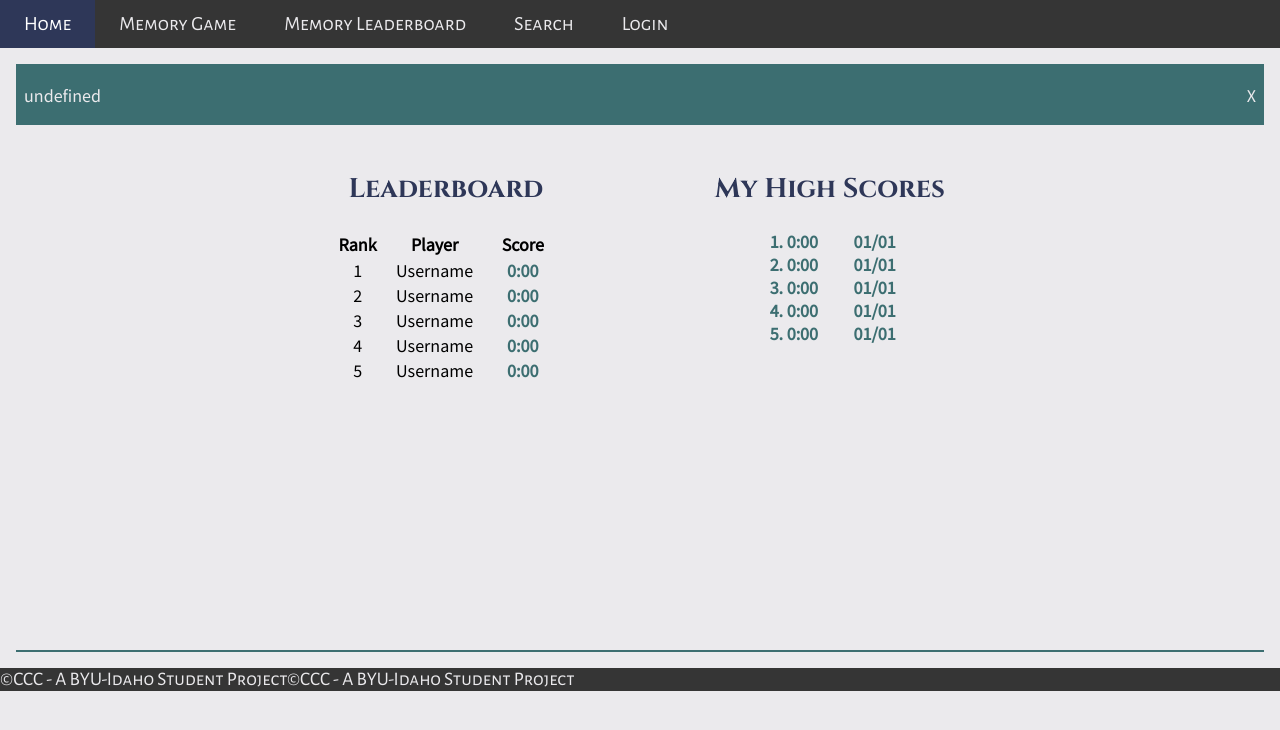
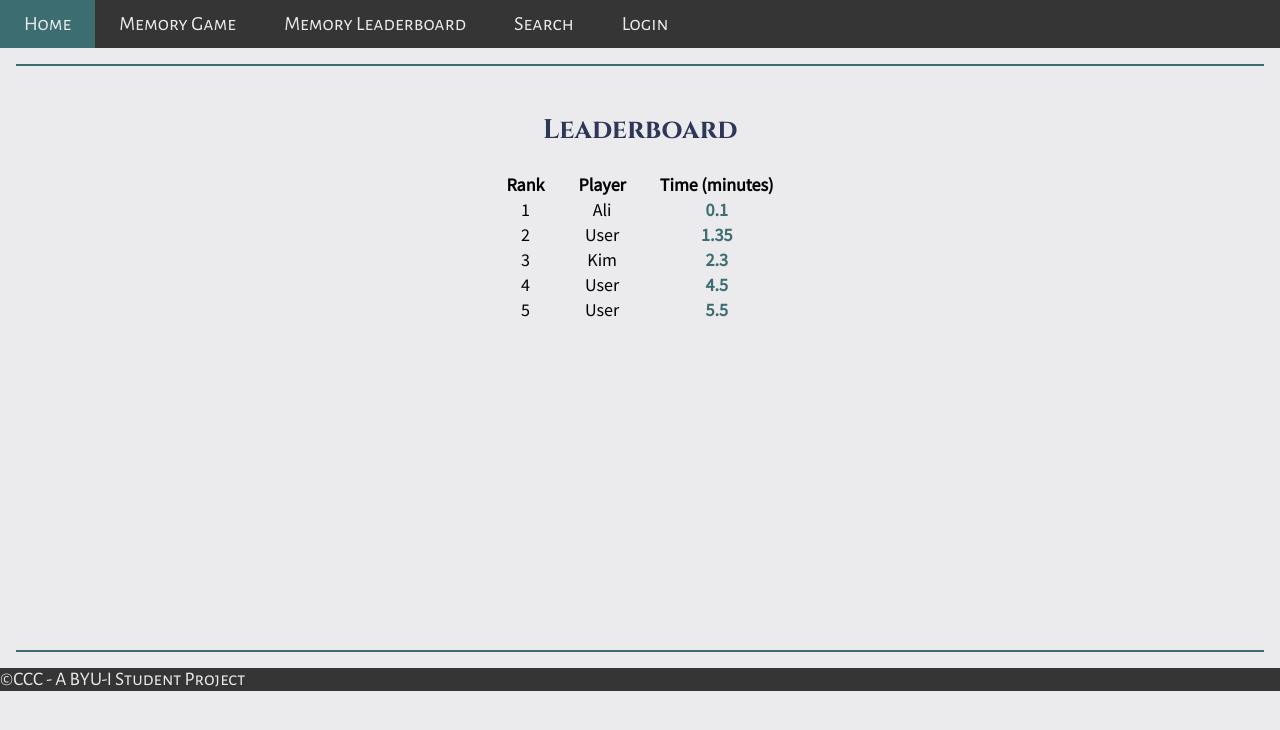
Before and after one commit to Kim-Quirk/cold-case, a website built with Vite: page src/leaderboard.html in a window 1280 px wide. Built offline with nearby package versions, Linux system fonts and the light colour scheme.

Commit message:
finished

```diff
--- a/src/css/style.css
+++ b/src/css/style.css
@@ -135,6 +135,7 @@
   color: var(--white);
   padding: 8px 16px;
   text-decoration: none;
+  cursor: pointer;
 }
 
 .nav #profileName {
@@ -282,8 +283,9 @@
 
 /*Leaderboard Styles*/
 .scoreArea {
-  display: flex;
-  margin: 0 15rem;
+  display: block;
+  margin: 0 .5rem;
+  text-align: center;
 }
 .scoreArea h1 {
   text-align: center;
@@ -291,6 +293,9 @@
 .scoreArea section {
   padding: 1rem;
   margin: 0.5rem auto;
+}
+table {
+  margin: 0 auto;
 }
 .scoreDate,
 .user,
@@ -304,6 +309,10 @@
 .score {
   color: var(--secondary-color);
   font-weight: 900;
+}
+
+.personalBests {
+  display: none;
 }
 /* End leaderboard styles */
 
@@ -481,6 +490,16 @@
     align-self: center;
   }
   /* end search styles */
+  /* Leaderboard styles */
+  .scoreArea {
+    display: flex;
+    margin: 0 .5rem;
+  }
+  td, th {
+    text-align: center;
+    padding: 0 1rem;
+  }
+  /* End leaderboard styles */
   /* Detail pages style */
   .case-details {
     display: grid;
--- a/src/js/externalServices.js
+++ b/src/js/externalServices.js
@@ -15,58 +15,12 @@
     return await fetch(`./json/` + file + `.json`).then(convertToJson);
   }
   // Unsure how to get this to work...
-  saveJSON(file, data) {
-    const json = JSON.stringify(data);
-    try {
-      fs.writeFileSync(`./json/` + file + `.json`, json);
-      console.log("JSON data is saved.");
-    } catch (error) {
-      console.error(err);
-    }
-  }
-  //   async checkout(payload) {
-  //     const options = {
-  //       method: "POST",
-  //       headers: {
-  //         "Content-Type": "application/json",
-  //       },
-  //       body: JSON.stringify(payload),
-  //     };
-  //     return await fetch(baseURL + "checkout/", options).then(convertToJson);
-  //   }
-  // async loginRequest() {
-  //   const options = {
-  //     method: "GET",
-  //     headers: {
-  //       "Content-Type": "application/json",
-  //     }
-  //   };
-  //   const response = await fetch(baseURL + "login", options).then(
-  //     convertToJson
-  //   );
-  //   console.log(response);
-  //   return response.accessToken;
-  // }
-  // async getScores() {
-  //   const options = {
-  //     method: "GET",
-  //     headers: {
-  //       "Content-Type": "application/json",
-  //     }
-  //   };
-  //   const response = await fetch(baseURL + "scores", options).then(
-  //     convertToJson
-  //   );
-  //   console.log(response);
-  //   return response;
-  // }
-  //   async orderRequests(token) {
-  //     const options = {
-  //       method: "GET",
-  //       headers: {
-  //         Authorization: `Bearer ${token}`,
-  //       },
-  //     };
-  //     return await fetch(baseURL + "orders", options).then(convertToJson);
+  // saveJSON(file, data) {
+  //   const json = JSON.stringify(data);
+  //   try {
+  //     fs.writeFileSync(`./json/` + file + `.json`, json);
+  //     console.log("JSON data is saved.");
+  //   } catch (error) {
+  //     console.error(err);
   //   }
 }
--- a/src/js/leaderboard.js
+++ b/src/js/leaderboard.js
@@ -4,4 +4,4 @@
 loadHeaderFooter();
 
 const score = new Scores();
-score.fetchScores();
+score.init();
--- a/src/js/scores.js
+++ b/src/js/scores.js
@@ -1,20 +1,68 @@
 import ExternalServices from "./externalServices.js";
-import { alertMessage } from "./utils.js";
+import { alertMessage, getLocalStorage } from "./utils.js";
 
 export default class Scores {
     constructor() {
       this.token = null;
       this.services = new ExternalServices();
+      this.scores;
     }
-    async fetchScores() {
-      //http://157.201.228.93:2992/login
-      try {
-        this.token = await this.services.getScores();
-        // console.log("Logged in??", this.token)
-        console.log("Success???");
-      } catch (err) {
-        // remember this from before?
-        alertMessage(err.message.message);
+    async init() {
+      var results = await this.services.fetchJSON("scores");
+      this.scores = results;
+      console.log("scores", this.scores);
+      this.sortScores();
+    }
+    sortScores() {
+      this.scores.sort(function(a, b) {
+        return a.score - b.score;
+      });
+      console.log("sorted?", this.scores);
+      this.updateLeaderboard();
+      this.personalHighscores();
+    }
+    updateLeaderboard() {
+      var parent = document.querySelector("#leaderboard");
+      console.log("Test??", this.scores);
+      for (var i = 0; i < 5; i++) {
+        var tr = document.createElement("tr");
+        var rank = i + 1;
+        tr.innerHTML = `
+        <td class="rank">`+ rank +`</td>
+        <td class="user">`+ this.scores[i].nickname +`</td>
+        <td class="score">`+ this.scores[i].score +`</td>
+        `;
+        parent.append(tr);
       }
     }
+    personalHighscores() {
+      if (getLocalStorage("verified") == true) {
+        console.log("Logged in!");
+        document.querySelector(".personalBests").style.display = "block";
+        var parent = document.querySelector(".highscores");
+        var userScores = this.filterScores();
+        console.log(userScores)
+        if (userScores.length != 0) {
+          for (var i = 0; i < userScores.length && i < 6; i++) {
+            var li = document.createElement("li");
+            li.innerHTML = `
+            <span class="score">`+ userScores[i].score +`</li>
+            `;
+            parent.append(li);
+          }
+        } else {
+          parent.innerHTML = `<p>Play a game of memory to see your personal high scores here!<p>`;
+        }
+
+      } else {
+        console.log("Not logged in!");
+      }
+    }
+    filterScores() {
+      var user = getLocalStorage("user");
+      var userScores = this.scores.filter(function (score) {
+        return score.userid == user.userid;
+      })
+      return userScores;
+    }
 }
--- a/src/json/scores.json
+++ b/src/json/scores.json
@@ -1,22 +1,42 @@
 [
   {
-   "score": 500,
-    "nickname": "Kim"
+    "score": 2.30,
+    "nickname": "Kim",
+    "userid": 0
   },
   {
-   "score": 999999,
-    "nickname": "Ali"
+    "score": 0.10,
+    "nickname": "Ali",
+    "userid": 2
   },
   {
-   "score": 150,
-    "nickname": "Doey"
+    "score": 35.00,
+    "nickname": "Doey",
+    "userid": 5
   },
   {
-   "score": 321,
-    "nickname": "John"
+    "score": 45.05,
+    "nickname": "Johnny",
+    "userid": 6
   },
   {
-   "score": 1,
-    "nickname": "Abby"
+    "score": 59.99,
+    "nickname": "Abby",
+    "userid": 4
+  },
+  {
+    "score": 1.35,
+    "nickname": "User",
+    "userid": 1
+  },
+  {
+    "score": 5.50,
+    "nickname": "User",
+    "userid": 1
+  },
+  {
+    "score": 4.50,
+    "nickname": "User",
+    "userid": 1
   }
 ]
--- a/src/leaderboard.html
+++ b/src/leaderboard.html
@@ -25,52 +25,21 @@
 
             <section class="leaders">
                 <h1>Leaderboard</h1>
-                <table>
+                <table id="leaderboard">
                     <tr>
                         <th>Rank</th>
                         <th>Player</th>
-                        <th>Score</th>
+                        <th>Time (minutes)</th>
                     </tr>
-                    <tr>
-                        <td class="rank">1</td>
-                        <td class="user">Username</td>
-                        <td class="score">0:00</td>
-                    </tr>
-                    <tr>
-                        <td class="rank">2</td>
-                        <td class="user">Username</td>
-                        <td class="score">0:00</td>
-                    </tr>
-                    <tr>
-                        <td class="rank">3</td>
-                        <td class="user">Username</td>
-                        <td class="score">0:00</td>
-                    </tr>
-                    <tr>
-                        <td class="rank">4</td>
-                        <td class="user">Username</td>
-                        <td class="score">0:00</td>
-                    </tr>
-                    <tr>
-                        <td class="rank">5</td>
-                        <td class="user">Username</td>
-                        <td class="score">0:00</td>
-                    </tr>
-
                 </table>
             </section>
             <section class="personalBests">
                 <h1>My High Scores</h1>
                 <ol class="highscores">
-                <li class="score"> 0:00 <span class="scoreDate">01/01</span></li>
-                <li class="score"> 0:00 <span class="scoreDate">01/01</span></li>
-                <li class="score"> 0:00 <span class="scoreDate">01/01</span></li>
-                <li class="score"> 0:00 <span class="scoreDate">01/01</span></li>
-                <li class="score"> 0:00 <span class="scoreDate">01/01</span></li>
                 </ol>
             </section>
         </div>
     </main>
-    <footer id="main-footer">&copy;CCC - A BYU-Idaho Student Project</footer>
+    <footer id="main-footer"></footer>
     </main>
 </body>
--- a/src/partials/footer.html
+++ b/src/partials/footer.html
@@ -1 +1 @@
-&copy;CCC - A BYU-Idaho Student Project
+&copy;CCC - A BYU-I Student Project
--- a/src/partials/header.html
+++ b/src/partials/header.html
@@ -1,6 +1,6 @@
 <ul class="nav">
   <li>
-    <a class="active" href="../index.html">Home</a>
+    <a href="../index.html">Home</a>
   </li>
   <li>
     <a href="../memory.html">Memory Game</a>
```
Also changed, not shown: src/js/user.js (+5 -5 lines), src/json/users.json (+22 -8 lines). Lines whose indentation alone changed are shown as unchanged.
